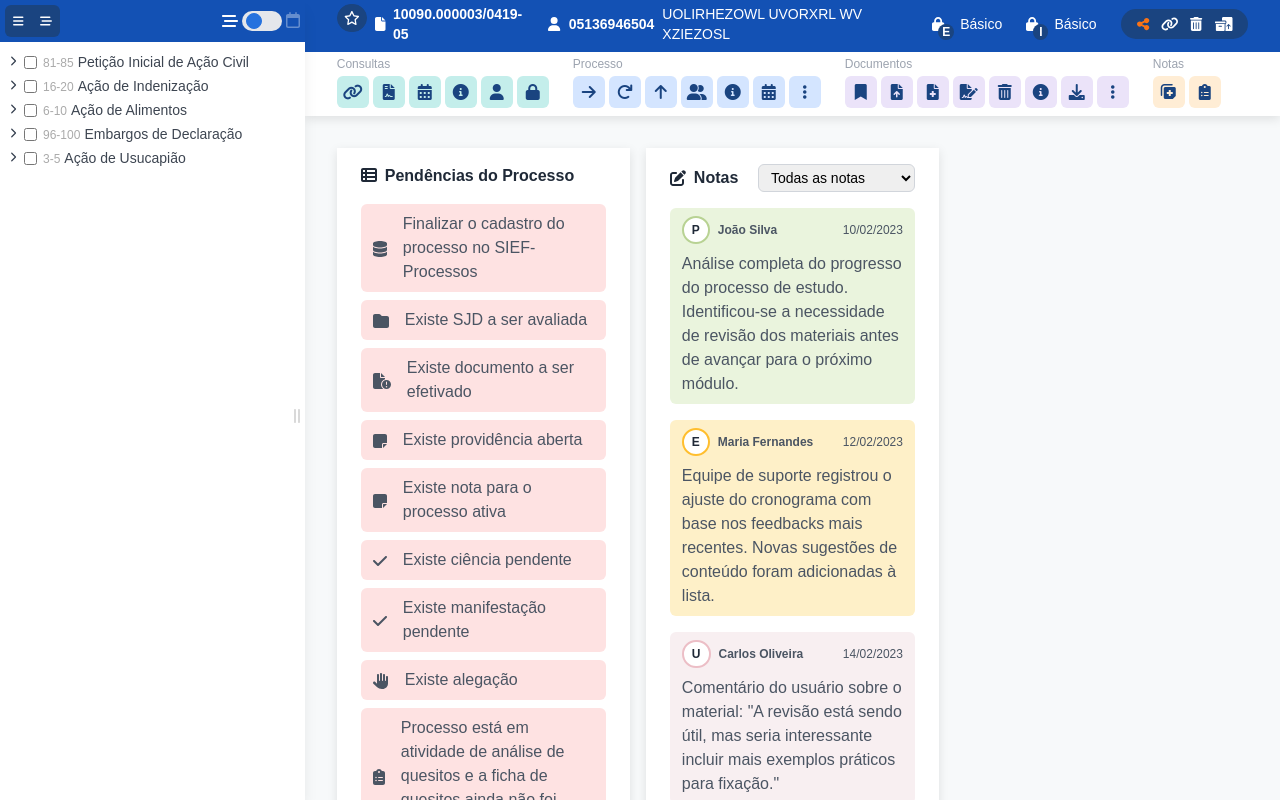
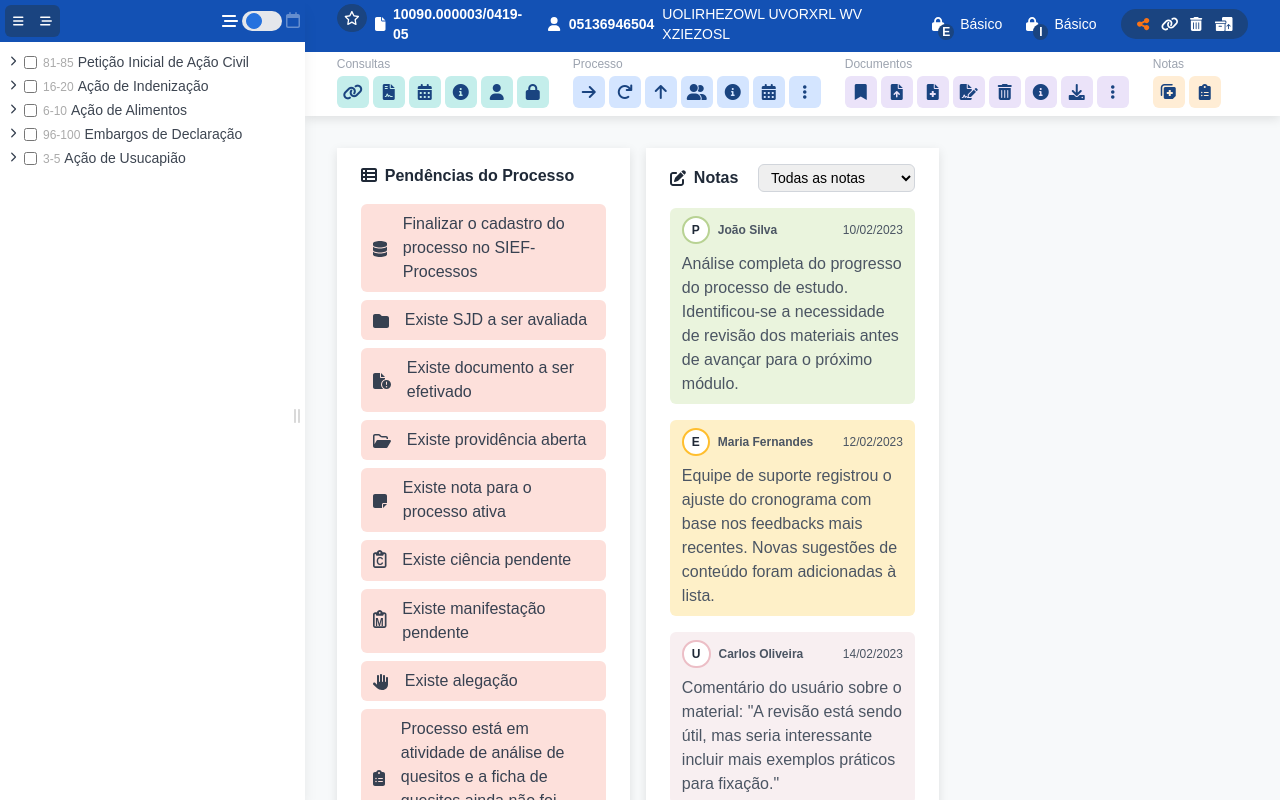
Before and after one commit to guilhermeteles/eprocesso, a React (Vite) app: page / in a window 1280 px wide. Built offline with nearby package versions, Linux system fonts and the light colour scheme.

Commit message:
fix providencias

```diff
--- a/src/components/DashboardComponent.jsx
+++ b/src/components/DashboardComponent.jsx
@@ -2,6 +2,9 @@ import { FontAwesomeIcon } from '@fortawesome/react-fontawesome';
 import { faEdit, faCheck, faFolder, faNoteSticky, faHand, faThList, faFileCircleExclamation } from '@fortawesome/free-solid-svg-icons';
 import { faDatabase, faClipboardList } from '@fortawesome/free-solid-svg-icons';
 import { useState } from 'react';
+import { faFolderOpen } from '@fortawesome/free-regular-svg-icons';
+import { faPaste } from '@fortawesome/free-regular-svg-icons';
+import { faClipboard } from '@fortawesome/free-regular-svg-icons';
 
 const Dashboard = () => {
     const [filter, setFilter] = useState('all');
@@ -66,63 +69,65 @@ const Dashboard = () => {
                             <FontAwesomeIcon icon={faThList} className='mr-2' />
                             Pendências do Processo
                         </h2>
-                        <p className="text-gray-600 bg-red-100 px-3 py-2 rounded-md flex items-center gap-2">
+                        <p className="text-gray-700 bg-[#FDE0DB] px-3 py-2 rounded-md flex items-center gap-2">
                             <FontAwesomeIcon
                                 icon={faDatabase}
                                 className='mr-2 mt-0.5'
                             />
                             <p>Finalizar o cadastro do processo no SIEF-Processos</p>
                         </p>
-                        <p className="text-gray-600 bg-red-100 px-3 py-2 rounded-md flex items-center gap-2">
+                        <p className="text-gray-700 bg-[#FDE0DB] px-3 py-2 rounded-md flex items-center gap-2">
                             <FontAwesomeIcon
                                 icon={faFolder}
                                 className='mr-2 mt-0.5'
                             />
                             <p>Existe SJD a ser avaliada</p>
                         </p>
-                        <p className="text-gray-600 bg-red-100 px-3 py-2 rounded-md flex items-center gap-2">
+                        <p className="text-gray-700 bg-[#FDE0DB] px-3 py-2 rounded-md flex items-center gap-2">
                             <FontAwesomeIcon
                                 icon={faFileCircleExclamation}
                                 className='mr-2 mt-0.5'
                             />
                             <p>Existe documento a ser efetivado</p>
                         </p>
-                        <p className="text-gray-600 bg-red-100 px-3 py-2 rounded-md flex items-center gap-2">
+                        <p className="text-gray-700 bg-[#FDE0DB] px-3 py-2 rounded-md flex items-center gap-2">
                             <FontAwesomeIcon
-                                icon={faNoteSticky}
+                                icon={faFolderOpen}
                                 className='mr-2 mt-0.5'
                             />
                             <p>Existe providência aberta</p>
                         </p>
-                        <p className="text-gray-600 bg-red-100 px-3 py-2 rounded-md flex items-center gap-2">
+                        <p className="text-gray-700 bg-[#FDE0DB] px-3 py-2 rounded-md flex items-center gap-2">
                             <FontAwesomeIcon
                                 icon={faNoteSticky}
                                 className='mr-2 mt-0.5'
                             />
                             <p>Existe nota para o processo ativa</p>
                         </p>
-                        <p className="text-gray-600 bg-red-100 px-3 py-2 rounded-md flex items-center gap-2">
-                            <FontAwesomeIcon
-                                icon={faCheck}
-                                className='mr-2 mt-0.5'
-                            />
+                        <p className="text-gray-700 bg-[#FDE0DB] px-3 py-2 rounded-md flex items-center gap-2">
+                        <div className="relative">
+                                <span className="absolute top-[6px] left-[3.5px] text-[10px] font-bold">C</span>
+                                <FontAwesomeIcon icon={faClipboard} className="mr-2 mt-0.5 text-lg" />
+                            </div>
                             <p>Existe ciência pendente</p>
                         </p>
-                        <p className="text-gray-600 bg-red-100 px-3 py-2 rounded-md flex items-center gap-2">
-                            <FontAwesomeIcon
-                                icon={faCheck}
-                                className='mr-2 mt-0.5'
-                            />
+
+                        <p className="text-gray-700 bg-[#FDE0DB] px-3 py-2 rounded-md flex items-center gap-2">
+                            <div className="relative">
+                                <span className="absolute top-[6.5px] left-[2.4px] text-[10px] font-bold">M</span>
+                                <FontAwesomeIcon icon={faClipboard} className="mr-2 mt-0.5 text-lg" />
+                            </div>
                             <p>Existe manifestação pendente</p>
                         </p>
-                        <p className="text-gray-600 bg-red-100 px-3 py-2 rounded-md flex items-center gap-2">
+
+                        <p className="text-gray-700 bg-[#FDE0DB] px-3 py-2 rounded-md flex items-center gap-2">
                             <FontAwesomeIcon
                                 icon={faHand}
                                 className='mr-2 mt-0.5'
                             />
                             <p>Existe alegação</p>
                         </p>
-                        <p className="text-gray-600 bg-red-100 px-3 py-2 rounded-md flex items-center gap-2">
+                        <p className="text-gray-700 bg-[#FDE0DB] px-3 py-2 rounded-md flex items-center gap-2">
                             <FontAwesomeIcon
                                 icon={faClipboardList}
                                 className='mr-2 mt-0.5'
```
